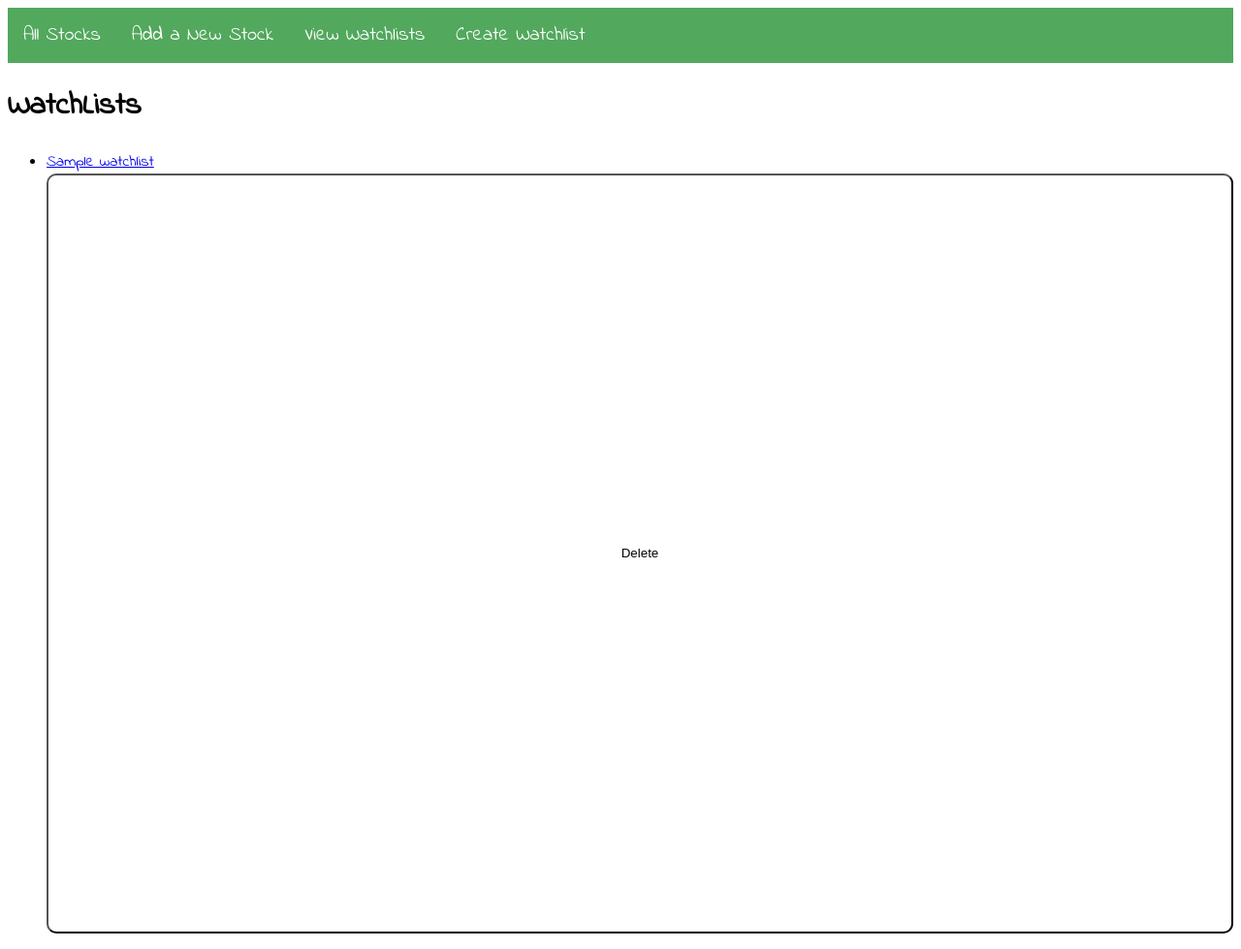
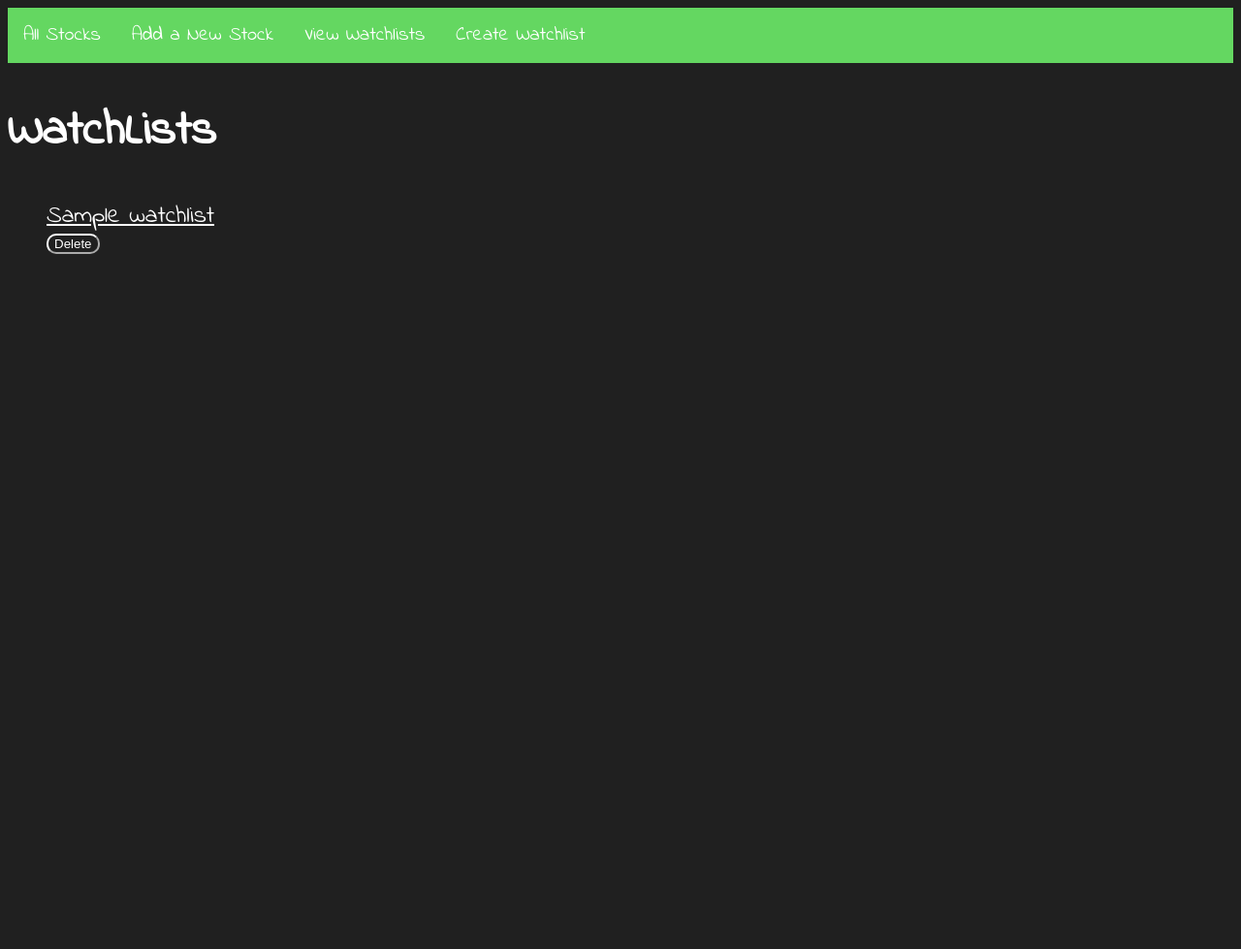
Before and after one commit to scocuzza/SimpleStockTracker, a Node server app: page /watchlists in a window 1280 px wide. Shown: the whole page at 97% size. After the commit the page ends 262 px from the top, so only its background shows below. Run offline with Node 20, Linux system fonts and the light colour scheme; tables that the repository leaves empty hold one stand-in row (values such as "Sample post"); some libraries are stand-ins or nearby versions.

Commit message:
more css

```diff
--- a/public/styles.css
+++ b/public/css/styles.css
@@ -1,22 +1,39 @@
 body {
     font-family: 'Indie Flower', cursive;
+    background-color: rgba(32, 32, 32);
+    color: white;
+    font-size: 25px;
+}
+
+a {
+  color: white;
+}
+ul {
+  list-style-type: none;
+}
+button {
+  border-radius: 10px;
+  border-color: white;
+  color: white;
+  background-color: transparent;
+
 }
 .ul-nav {
     list-style-type: none;
     margin: 0;
     padding: 0;
     overflow: hidden;
-    background-color: rgba(82, 168, 93);
+    background-color: rgba(100, 215, 97);
   }
-  button {
+  .delete-form {
+      margin-bottom: 0;
+  }
+  .delete-btn {
       border-radius: 10px;
       background-color: transparent;
       height: 100%;
       width: 100%;
-  }
-  .delete-form {
-      display: inline-block;
-      margin-bottom: 0;
+      background-color: red;
   }
   .li-nav {
     float: left;
@@ -41,10 +58,12 @@ body {
     background-color: #4CAF50;
   }
 table {
-    font-size: 20px;
+    font-size: 25px;
+    font-weight: bold;
 }
   th, td{
     border-bottom: 1px solid #ddd;
     border-radius: 10px;
     text-align: center;
+    padding-top: 10px;
   }
--- a/views/layout.ejs
+++ b/views/layout.ejs
@@ -2,7 +2,7 @@
 <head>
     <meta charset="UTF-8">
     <meta name="viewport" content="width=device-width, initial-scale=1.0">
-    <link rel="stylesheet" href="../styles.css">
+    <link rel="stylesheet" href="/css/styles.css">
     <link href="https://fonts.googleapis.com/css2?family=Indie+Flower&display=swap" rel="stylesheet">
     <link href="https://fonts.googleapis.com/css2?family=Noto+Serif&display=swap" rel="stylesheet">
     <title>Simple Stock Tracker</title>
--- a/views/stocks/index.ejs
+++ b/views/stocks/index.ejs
@@ -1,4 +1,5 @@
 <h1>Simple Stock Tracker Dashboard</h1>
+<h2>All Stocks</h2>
 <table class="stock-table">
 <tr>
     <th>
@@ -45,7 +46,7 @@
         </td>
         <td class="delete">
             <form class="delete-form" action="/stocks/<%=stocks[i]._id%>?_method=DELETE" method="POST">
-                    <button class="delete-btn">Delete</button>
+                    <button class="delete-btn">X</button>
             </form>
         </td>
         <td>
@@ -77,7 +78,7 @@
         let number = item.innerHTML
         number = parseInt(number.slice(0,-1))
         if(number > 0 ) {
-            item.style.backgroundColor = 'rgba(82, 168, 93)'
+            item.style.backgroundColor = 'rgba(100, 215, 97)'
         } else {
             item.style.backgroundColor = 'rgba(255, 0, 0)'
         }
```
